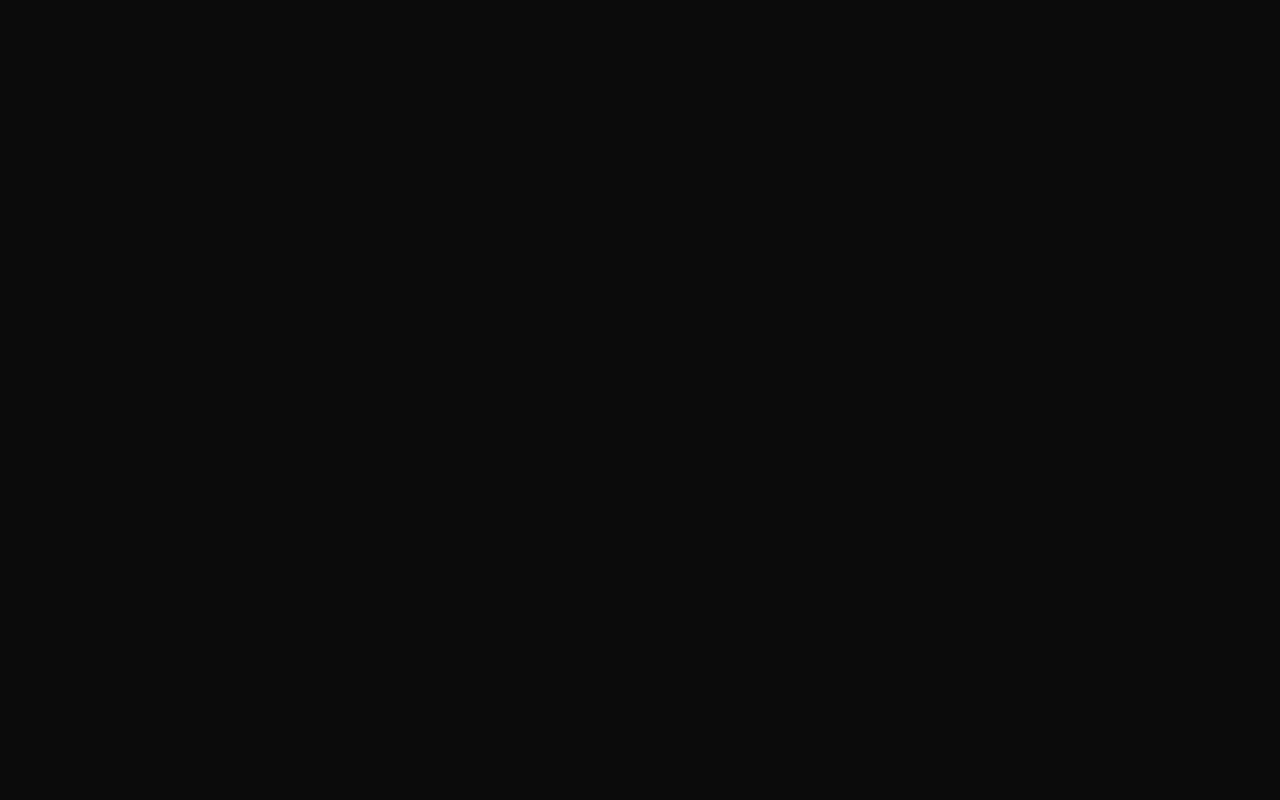
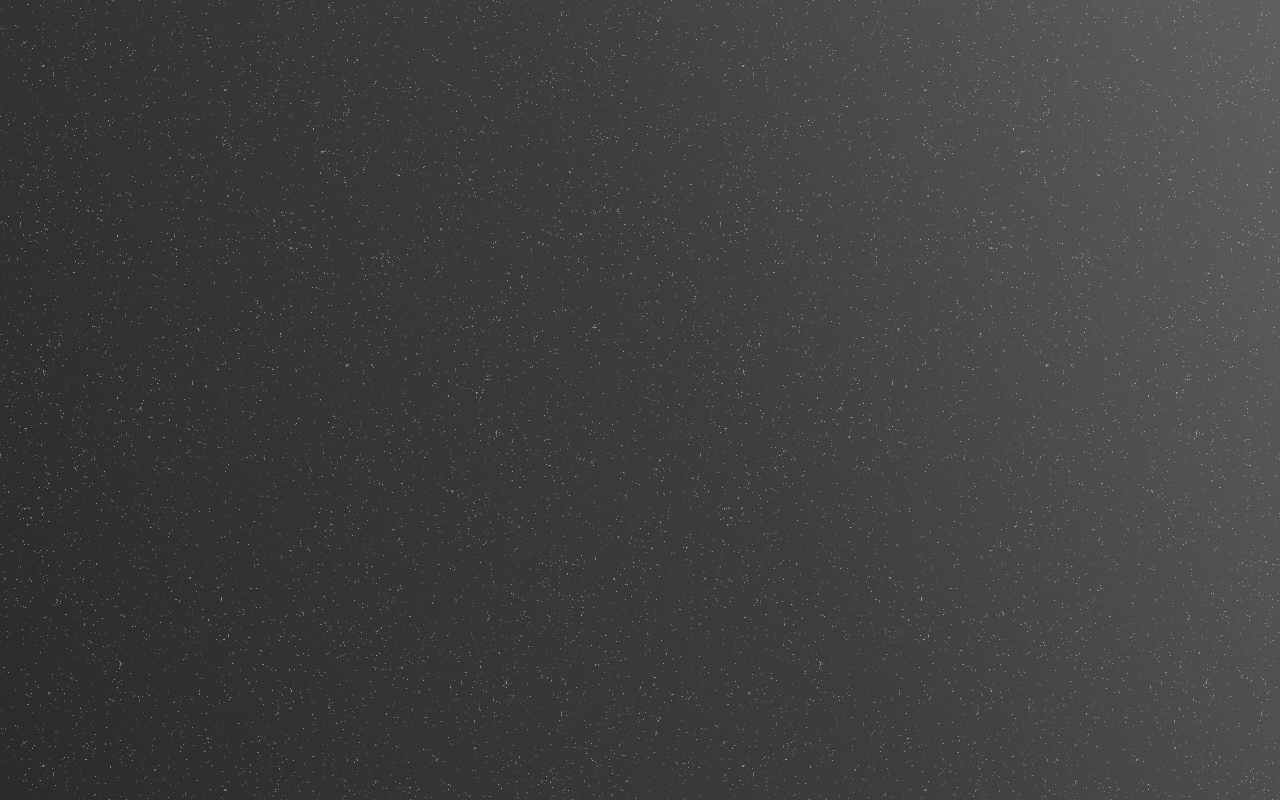
Before and after one commit to lautaroAguilar/new-portfolio, a Next.js app: page / in a window 1280 px wide. Built offline with nearby package versions, Linux system fonts and the light colour scheme.

Commit message:
approach to the effect

```diff
--- a/src/app/globals.css
+++ b/src/app/globals.css
@@ -12,6 +12,16 @@ body {
 
 body {
   background-color: #0b0b0b;
+  background-size: 300% 300%;
+  background-image: linear-gradient(
+      -295deg,
+      #0b0b0b 0%,
+      #0b0b0b 25%,
+      #242424 50%,
+      #3d3d3d 75%,
+      #757575 100%
+  );
+  animation: animateBG 15s ease infinite;
 }
 
 a {
@@ -24,3 +34,14 @@ a {
     color-scheme: dark;
   }
 }
+@keyframes animateBG {
+  0% {
+		background-position: 0% 50%;
+	}
+	50% {
+		background-position: 100% 50%;
+	}
+	100% {
+		background-position: 0% 50%;
+	}
+}
--- a/src/app/page.module.css
+++ b/src/app/page.module.css
@@ -5,6 +5,7 @@
   justify-content: space-between;
   align-items: center;
   min-height: 100vh;
+  background: url('../../public/noise.svg');
 }
 
 
@@ -17,25 +18,3 @@
 @media (max-width: 700px) {
 
 }
-
-/* @keyframes animateBG {
-  0% {
-		background-position: 0% 50%;
-	}
-	50% {
-		background-position: 100% 50%;
-	}
-	100% {
-		background-position: 0% 50%;
-	}
-}
-background-size: 300% 300%;
-  background-image: linear-gradient(
-      -295deg,
-      #0b0b0b 0%,
-      #0b0b0b 25%,
-      #242424 50%,
-      #3d3d3d 75%,
-      #757575 100%
-  );
-  animation: animateBG 15s ease infinite; */
```
Also changed, not shown: public/noise.svg.
